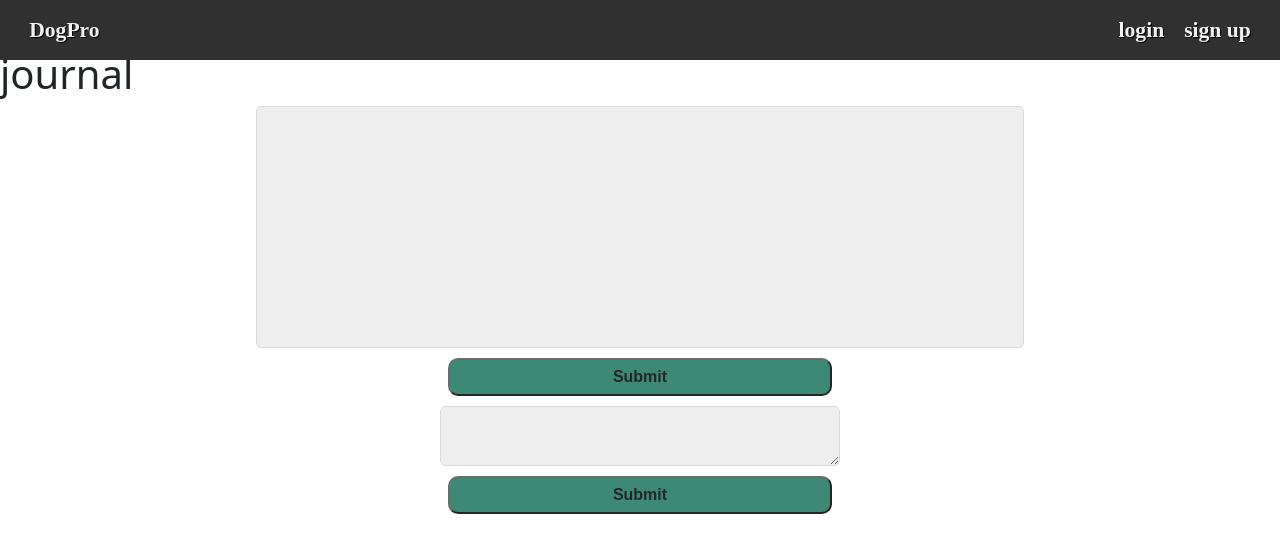
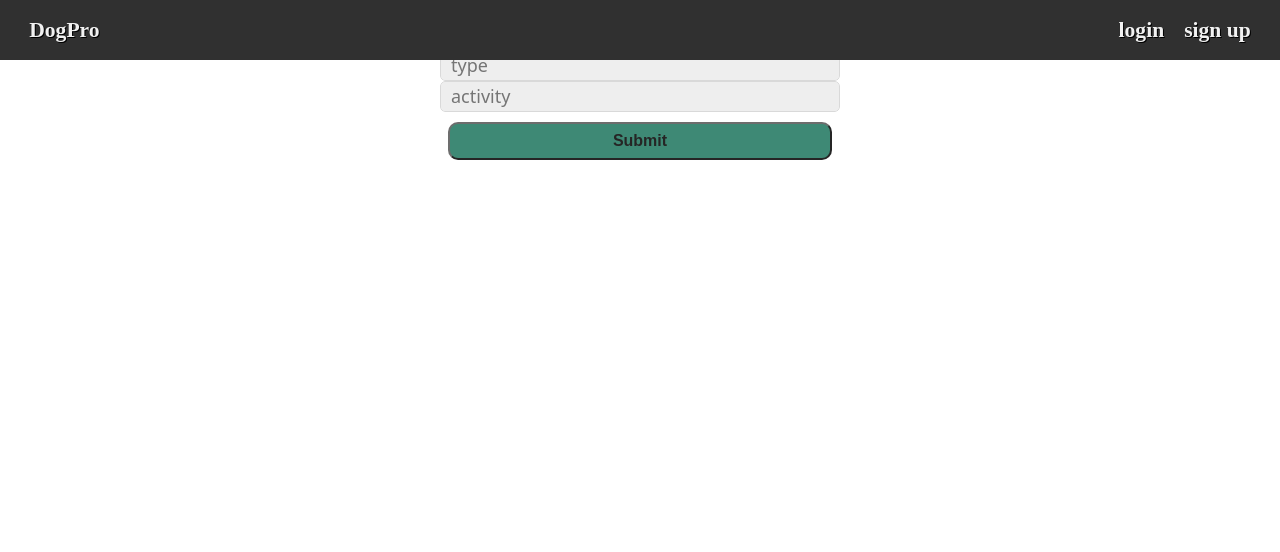
Before and after one commit to Tfauves/DogProFrontEnd, a React (Create React App) app: page /journalEntry in a window 1280 px wide. Shown: the top 552 px of the page. Built offline with nearby package versions, Linux system fonts and the light colour scheme.

Commit message:
journal entry sending to backend

```diff
--- /dev/null
+++ b/src/components/EntryDropdown/TypeDropdown.js
@@ -0,0 +1,44 @@
+import React, { useState } from "react";
+import DropdownButton from "react-bootstrap/DropdownButton";
+import Dropdown from "react-bootstrap/Dropdown";
+
+const TypeDropdown = (props) => {
+  const { updateForm, onSubmit } = props;
+  const [value, setValue] = useState("");
+  const handleSelect = (e) => {
+    console.log(e);
+    setValue(e);
+  };
+
+  const handleSubmit = (e) => {
+    onSubmit(e);
+  };
+
+  const handleChange = (e) => {
+    updateForm(e.target.id, e.target.value);
+  };
+
+  return (
+    <div>
+      <h3>New Entry</h3>
+      <DropdownButton
+        // alignRight
+        title="Select Type"
+        id="dropdown-menu-align-right"
+        onSelect={handleSelect}
+      >
+        <Dropdown.Item onChange={handleChange} eventKey="Activity-1">
+          1
+        </Dropdown.Item>
+        <Dropdown.Item onChange={handleChange} eventKey="Activity-2">
+          2
+        </Dropdown.Item>
+        <Dropdown.Item onChange={handleChange} eventKey="Activity-3">
+          3
+        </Dropdown.Item>
+      </DropdownButton>
+      <h4>{value}</h4>
+    </div>
+  );
+};
+export default TypeDropdown;
--- a/src/components/Journal/Journal.js
+++ b/src/components/Journal/Journal.js
@@ -5,6 +5,7 @@ import { AuthContext } from "../Providers/AuthProvider";
 import { apiHost } from "../../config";
 import Spinner from "../faCommon/Spinner";
 import { Fragment } from "react/cjs/react.production.min";
+import JournalEntry from "./JournalEntry";
 
 const Journal = (props) => {
   const params = useParams();
@@ -28,13 +29,19 @@ const Journal = (props) => {
     setLoading(true);
     getJournal();
   }, []);
-
+  // todo: not displaying journal entries
   const displayJournal = () => {
     return (
-      <Fragment>
-        <h1>Journal</h1>
-        <p>{journal.id}</p>
-      </Fragment>
+      <div>
+        <Fragment>
+          <h1>Journal Home</h1>
+          <p> dog journal Id {journal.id}</p>
+        </Fragment>
+        <Fragment>
+          <p>{}</p>
+          <JournalEntry journalId={journal.id} />
+        </Fragment>
+      </div>
     );
   };
 
@@ -50,7 +57,6 @@ const Journal = (props) => {
     >
       {loading ? <Spinner /> : displayJournal()}
     </div>
-    // displayJournal()
   );
 };
 
--- a/src/components/Journal/JournalEntry.js
+++ b/src/components/Journal/JournalEntry.js
@@ -4,13 +4,13 @@ import axios from "axios";
 import JournalForm from "./JournalForm";
 import { AuthContext } from "../Providers/AuthProvider";
 import { apiHost } from "./../../config";
-// import JournalEntryForm from "./JournalEntryForm";
 
-const JournalEntry = () => {
+const JournalEntry = (props) => {
   let navigate = useNavigate();
+  const { journalId } = props;
 
   const [query, setQuery] = useState({
-    entry: "",
+    activity: "",
   });
 
   const [auth] = useContext(AuthContext);
@@ -24,26 +24,23 @@ const JournalEntry = () => {
 
   const onSubmit = async (token) => {
     const data = query;
-    data.entry = { type: data.entry.type, activity: data.entry.activity };
+    data.type = { id: data.type };
+    data.entry = { activity: data.activity };
+    console.log(data);
     try {
-      const res = await axios.post(`${apiHost}/api/entry`, data, {
+      console.log(journalId);
+      const res = await axios.post(`${apiHost}/api/entry/${journalId}`, data, {
         headers: {
           Authorization: `Bearer ${auth.token}`,
         },
       });
+      // todo: not navigating
       navigate("/journal");
     } catch (err) {
       alert(err.response.data.message);
     }
   };
 
-  return (
-    <JournalForm
-      // activity={}
-      // entry={}
-      updateForm={updateForm}
-      onSubmit={onSubmit}
-    />
-  );
+  return <JournalForm updateForm={updateForm} onSubmit={onSubmit} />;
 };
 export default JournalEntry;
--- a/src/components/Journal/JournalEntryForm.js
+++ /dev/null
@@ -1,38 +0,0 @@
-import React from "react";
-import Form from "../common/Form";
-import InlineInputContainer from "../common/InlineInputContainer";
-import Input from "../common/Input";
-import AdvButton from "../common/AdvButton";
-import TextArea from "../common/TextArea";
-
-const JournalEntryForm = (props) => {
-  const { query, updateForm } = props;
-
-  const handleChange = (e) => {
-    updateForm(e.target.id, e.target.value);
-  };
-
-  // const handleSubmit = (e) => {
-  //   onSubmit(e);
-  // };
-
-  return (
-    <div>
-      <Form style={{ maxWidth: "800px", width: "100", height: "300px" }}>
-        <Input>
-          <TextArea />
-        </Input>
-
-        <AdvButton
-          style={{ marginTop: "10px" }}
-          variant="primary"
-          size="lg"
-          type="submit"
-        >
-          Submit
-        </AdvButton>
-      </Form>
-    </div>
-  );
-};
-export default JournalEntryForm;
--- a/src/components/Journal/JournalForm.js
+++ b/src/components/Journal/JournalForm.js
@@ -3,11 +3,7 @@ import Form from "../common/Form";
 import Input from "../common/Input";
 import InlineInputContainer from "../common/InlineInputContainer";
 import AdvButton from "../common/AdvButton";
-import DropdownButton from "react-bootstrap/DropdownButton";
-import Dropdown from "react-bootstrap/Dropdown";
-import TextArea from "../common/TextArea";
-import JournalEntry from "./JournalEntry";
-import JournalEntryForm from "./JournalEntryForm";
+import TypeDropdown from "../EntryDropdown/TypeDropdown";
 
 const JournalForm = (props) => {
   const { updateForm, onSubmit } = props;
@@ -28,37 +24,37 @@ const JournalForm = (props) => {
 
   return (
     <div>
-      <h1>journal</h1>
       <div>
-        <JournalEntryForm
-          query={value}
-          updateForm={updateForm}
-          onSubmit={onSubmit}
-        />
-        {/* <DropdownButton
-          // alignRight
-          title="Select Activity"
-          id="dropdown-menu-align-right"
-          onSelect={handleSelect}
-        >
-          <Dropdown.Item onChange={handleChange} eventKey="Activity-1">
-            Activity-1
-          </Dropdown.Item>
-          <Dropdown.Item onChange={handleChange} eventKey="Activity-2">
-            Activity-2
-          </Dropdown.Item>
-          <Dropdown.Item onChange={handleChange} eventKey="Activity-3">
-            Activity-3
-          </Dropdown.Item>
-        </DropdownButton>
-        <h4>{value}</h4> */}
         <Form
           onSubmit={handleSubmit}
           style={{ maxWidth: "800px", width: "100" }}
         >
+          {/* <InlineInputContainer>
+            <div style={{ marginBottom: "100px" }}>
+              <TypeDropdown value={value} />
+            </div>
+          </InlineInputContainer> */}
           <InlineInputContainer>
-            <TextArea />
+            <Input
+              id="type"
+              placeholder="type"
+              type="text"
+              onChange={handleChange}
+              value={value.type}
+              required
+            />
           </InlineInputContainer>
+          <InlineInputContainer>
+            <Input
+              id="activity"
+              placeholder="activity"
+              type="text"
+              onChange={handleChange}
+              value={value.activity}
+              required
+            />
+          </InlineInputContainer>
+
           <AdvButton
             style={{ marginTop: "10px" }}
             variant="primary"
```
